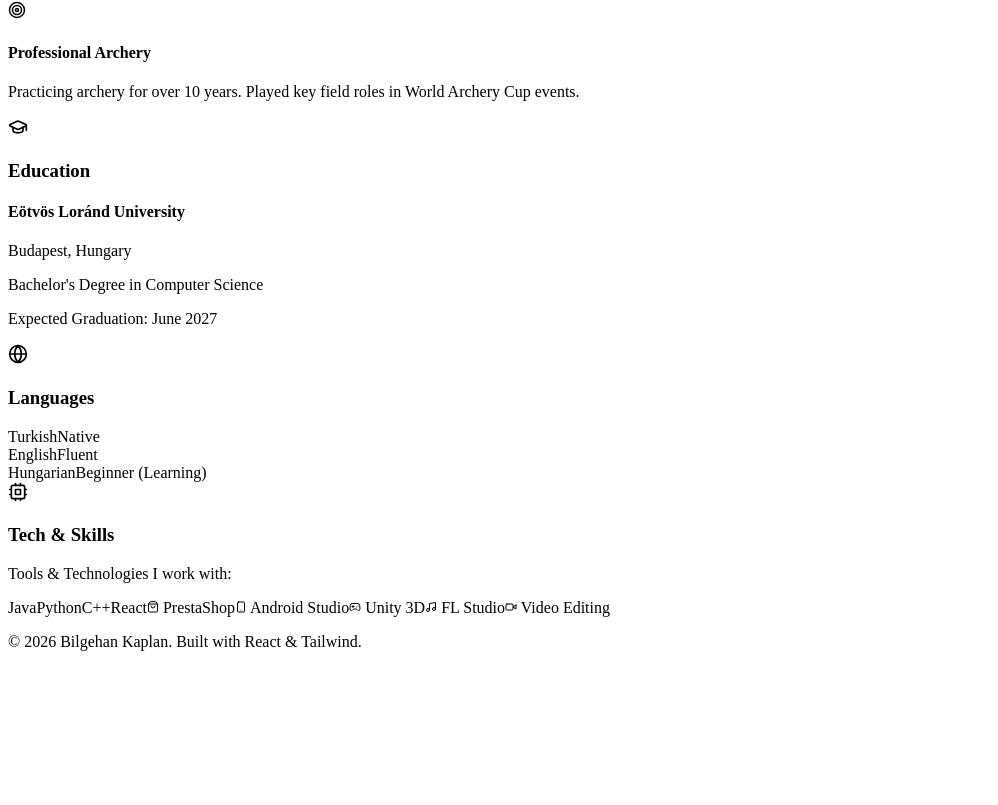
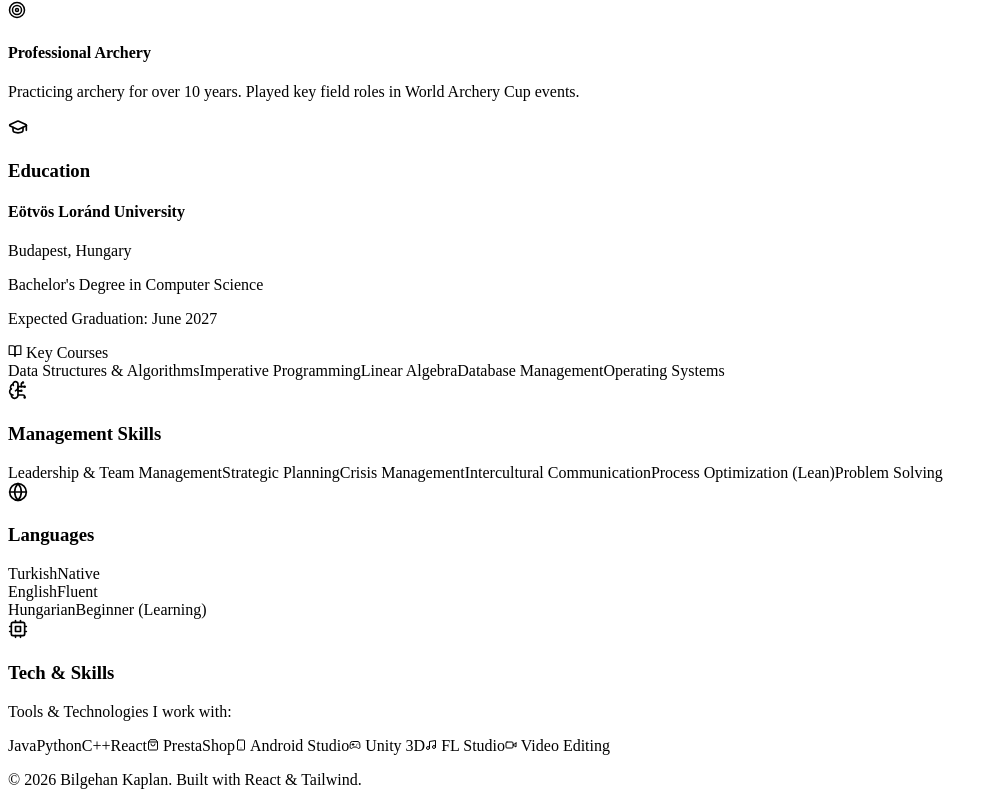
Before and after one commit to bilgekaplan394-dotcom/CV, a React (Vite) app: page / in a window 1280 px wide. Shown: the part 3203-4008 px from the top of the page, without its empty margins (0-998 px from the left). Before the commit the page ends 3870 px from the top, so only its background shows below. Built offline with nearby package versions, Linux system fonts and the light colour scheme; the HTML template or start-up script is replaced by a standard one.

Commit message:
linkler güncellendi

```diff
--- a/src/App.jsx
+++ b/src/App.jsx
@@ -19,7 +19,9 @@ import {
   Gamepad2,
   Users,
   ShoppingBag,
-  Download
+  Download,
+  BrainCircuit,
+  BookOpen
 } from 'lucide-react';
 
 const App = () => {
@@ -93,8 +95,17 @@ const App = () => {
         school: "Eötvös Loránd University",
         location: "Budapest, Hungary",
         degree: "Bachelor's Degree in Computer Science",
-        status: "Expected Graduation: June 2027"
+        status: "Expected Graduation: June 2027",
+        courses: ["Data Structures & Algorithms", "Imperative Programming", "Linear Algebra", "Database Management", "Operating Systems"]
       }
+    ],
+    softSkills: [
+      "Leadership & Team Management",
+      "Strategic Planning",
+      "Crisis Management",
+      "Intercultural Communication",
+      "Process Optimization (Lean)",
+      "Problem Solving"
     ],
     languages: [
       { language: "Turkish", level: "Native", percent: 100 },
@@ -312,7 +323,7 @@ const App = () => {
           {/* Right Column (Sidebar) */}
           <div className="space-y-8">
 
-            {/* Education Card */}
+            {/* Education Card (Updated with Courses) */}
             <section className="bg-white rounded-2xl shadow-sm border border-slate-100 p-6">
               <div className="flex items-center gap-3 mb-4">
                 <div className="p-2 bg-indigo-100 text-indigo-600 rounded-lg">
@@ -326,9 +337,40 @@ const App = () => {
                   <h4 className="font-bold text-slate-900">{edu.school}</h4>
                   <p className="text-slate-500 text-sm mb-2">{edu.location}</p>
                   <p className="text-blue-600 font-medium">{edu.degree}</p>
-                  <p className="text-slate-400 text-sm mt-2">{edu.status}</p>
+                  <p className="text-slate-400 text-sm mt-2 mb-3">{edu.status}</p>
+
+                  {/* Relevant Coursework */}
+                  <div className="pt-3 border-t border-slate-100">
+                    <div className="flex items-center gap-2 mb-2 text-slate-700 font-semibold text-sm">
+                      <BookOpen size={14} /> <span>Key Courses</span>
+                    </div>
+                    <div className="flex flex-wrap gap-1.5">
+                      {edu.courses.map((course, idx) => (
+                        <span key={idx} className="px-2 py-1 bg-slate-100 text-slate-600 text-xs rounded-md">
+                          {course}
+                        </span>
+                      ))}
+                    </div>
+                  </div>
                 </div>
               ))}
+            </section>
+
+            {/* Management/Soft Skills (New) */}
+            <section className="bg-white rounded-2xl shadow-sm border border-slate-100 p-6">
+              <div className="flex items-center gap-3 mb-4">
+                <div className="p-2 bg-rose-100 text-rose-600 rounded-lg">
+                  <BrainCircuit size={20} />
+                </div>
+                <h3 className="text-xl font-bold text-slate-800">Management Skills</h3>
+              </div>
+              <div className="flex flex-wrap gap-2">
+                {data.softSkills.map((skill, idx) => (
+                  <span key={idx} className="px-3 py-1.5 bg-rose-50 text-rose-700 border border-rose-100 rounded-lg text-sm font-medium">
+                    {skill}
+                  </span>
+                ))}
+              </div>
             </section>
 
             {/* Languages Card */}
```
